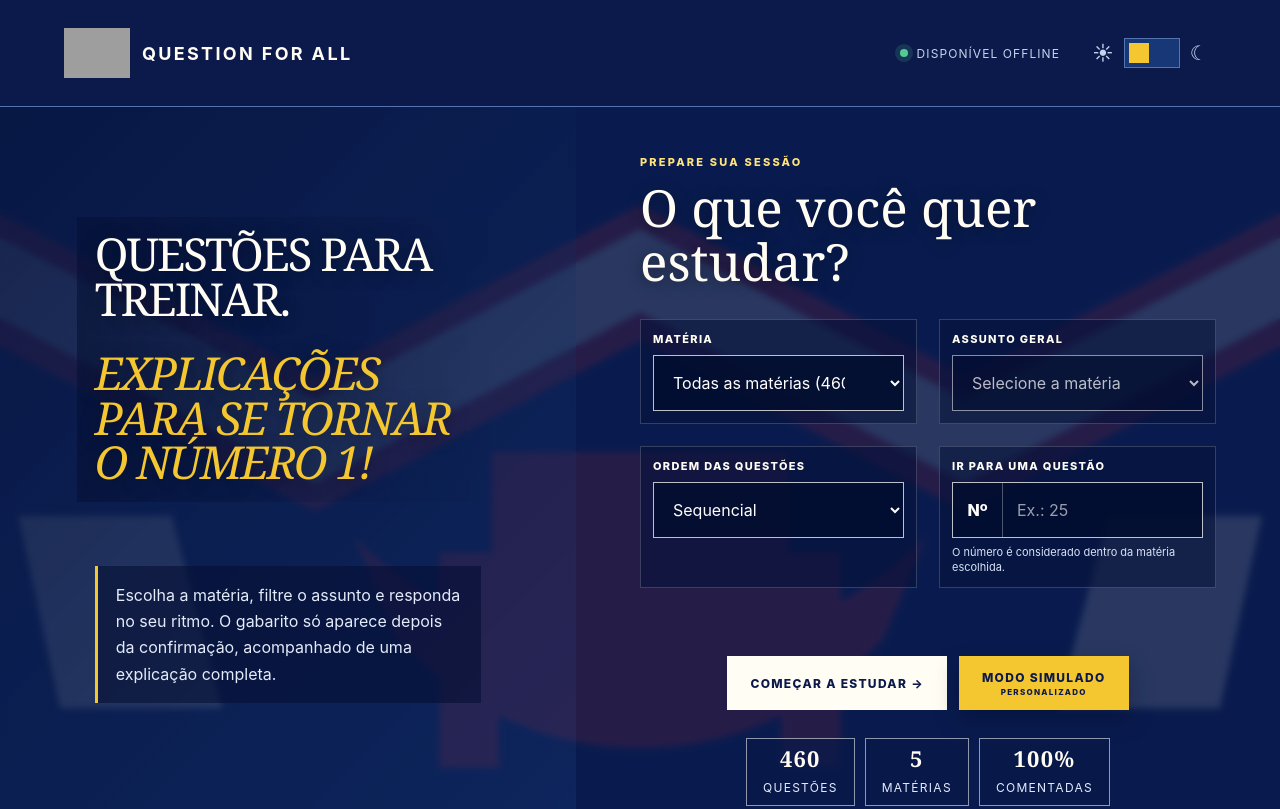
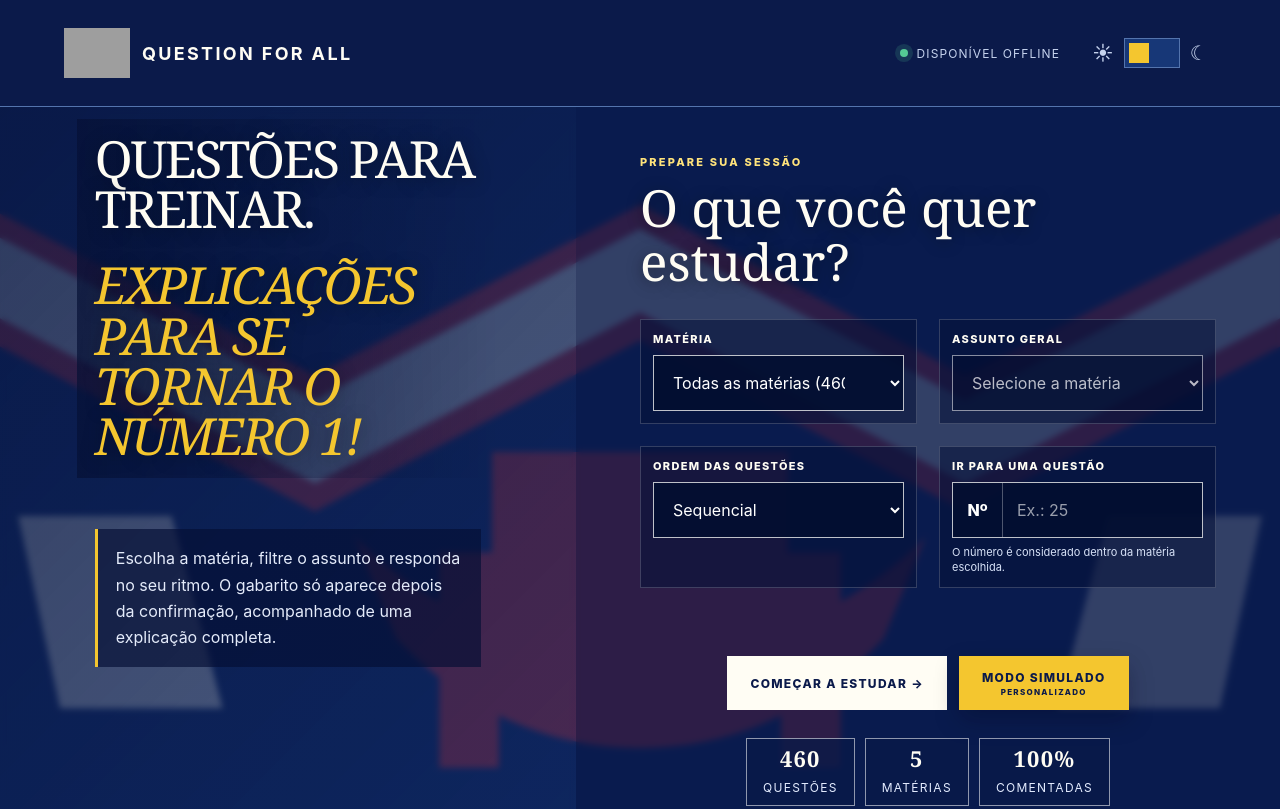
Before and after one commit to lelouchmertons/question-for-all, a plain HTML site: page dist/index.html in a window 1280 px wide. Shown: the top 809 px of the page. Drawn offline with Linux system fonts and the light colour scheme; grey boxes are pictures that could not be loaded.

Commit message:
raise and enlarge landing headline

```diff
--- a/dist/assets/styles.css
+++ b/dist/assets/styles.css
@@ -61,14 +61,14 @@ button:disabled { cursor: not-allowed; }
 [data-theme="dark"] .theme-track i { transform: translateX(26px); }
 
 .landing { position: relative; min-height: 620px; display: grid; grid-template-columns: minmax(0, .9fr) minmax(480px, 1.1fr); overflow: hidden; border-bottom: 1px solid var(--line); background: #102966; }
-.landing::before { content: ""; position: absolute; inset: 0; pointer-events: none; opacity: .54; background: url("all-might-chest.svg") center / cover no-repeat; }
+.landing::before { content: ""; position: absolute; inset: 0; pointer-events: none; opacity: .7; background: url("all-might-chest.svg") center / cover no-repeat; }
 .landing-copy, .study-setup { position: relative; z-index: 1; }
-.landing-copy { padding: 110px clamp(24px, 6vw, 96px) clamp(56px, 6vw, 92px); display: flex; flex-direction: column; justify-content: flex-start; background: linear-gradient(135deg, rgba(8,22,65,.9), rgba(13,37,91,.75)); backdrop-filter: blur(3px); }
+.landing-copy { padding: 12px clamp(24px, 6vw, 96px) clamp(56px, 6vw, 92px); display: flex; flex-direction: column; justify-content: flex-start; background: linear-gradient(135deg, rgba(8,22,65,.8), rgba(13,37,91,.6)); backdrop-filter: blur(3px); }
 .eyebrow { margin: 0 0 20px; color: var(--accent); font-size: 12px; font-weight: 850; letter-spacing: .19em; }
-.landing h1 { max-width: 850px; margin: 0; padding: 14px 18px 18px; font: 500 clamp(38px, 3.55vw, 54px)/.98 var(--serif); letter-spacing: -.045em; text-transform: uppercase; background: linear-gradient(90deg, rgba(5,16,53,.62), rgba(5,16,53,.22), transparent); text-shadow: 0 2px 18px rgba(0,0,0,.38); }
+.landing h1 { max-width: 900px; margin: 0; padding: 14px 18px 18px; font: 500 clamp(44px, 4vw, 60px)/.98 var(--serif); letter-spacing: -.045em; text-transform: uppercase; background: linear-gradient(90deg, rgba(5,16,53,.7), rgba(5,16,53,.3), transparent); text-shadow: 0 2px 18px rgba(0,0,0,.38); }
 .landing h1 span, .landing h1 em { display: block; }
-.landing h1 em { max-width: 850px; margin-top: 30px; color: var(--accent); font-size: 1em; font-weight: 400; line-height: .98; }
-.lede { max-width: 650px; margin: clamp(42px, 5vw, 78px) 18px 0; padding: 16px 18px; color: #e4ebfa; font-size: clamp(16px, 1.25vw, 19px); line-height: 1.65; background: rgba(5,16,53,.62); border-left: 3px solid var(--accent); }
+.landing h1 em { max-width: 900px; margin-top: 26px; color: var(--accent); font-size: 1em; font-weight: 400; line-height: .98; }
+.lede { max-width: 650px; margin: clamp(36px, 4vw, 62px) 18px 0; padding: 16px 18px; color: #e4ebfa; font-size: clamp(16px, 1.25vw, 19px); line-height: 1.65; background: rgba(5,16,53,.68); border-left: 3px solid var(--accent); }
 .bank-summary { margin-top: 28px; display: flex; flex-wrap: nowrap; justify-content: center; gap: 10px; }
 .bank-summary span { min-width: 0; min-height: 58px; padding: 10px 16px; display: grid; flex: 0 1 auto; align-content: center; justify-items: center; gap: 11px; border: 1px solid rgba(255,255,255,.55); background: rgba(8,25,72,.74); color: #e4ecff; text-align: center; text-transform: uppercase; letter-spacing: .08em; }
 .bank-summary b { color: var(--ink); font: 700 22px/.9 var(--serif); }
--- a/dist/index.html
+++ b/dist/index.html
@@ -8,7 +8,7 @@
   <title>Question for All — Questões de Concurso</title>
   <link rel="icon" href="assets/icon.svg" type="image/svg+xml">
   <link rel="manifest" href="manifest.webmanifest">
-  <link rel="stylesheet" href="assets/styles.css?v=11">
+  <link rel="stylesheet" href="assets/styles.css?v=12">
 </head>
 <body>
   <a class="skip-link" href="#conteudo">Ir para o conteúdo</a>
```
Also changed, not shown: dist/sw.js.
